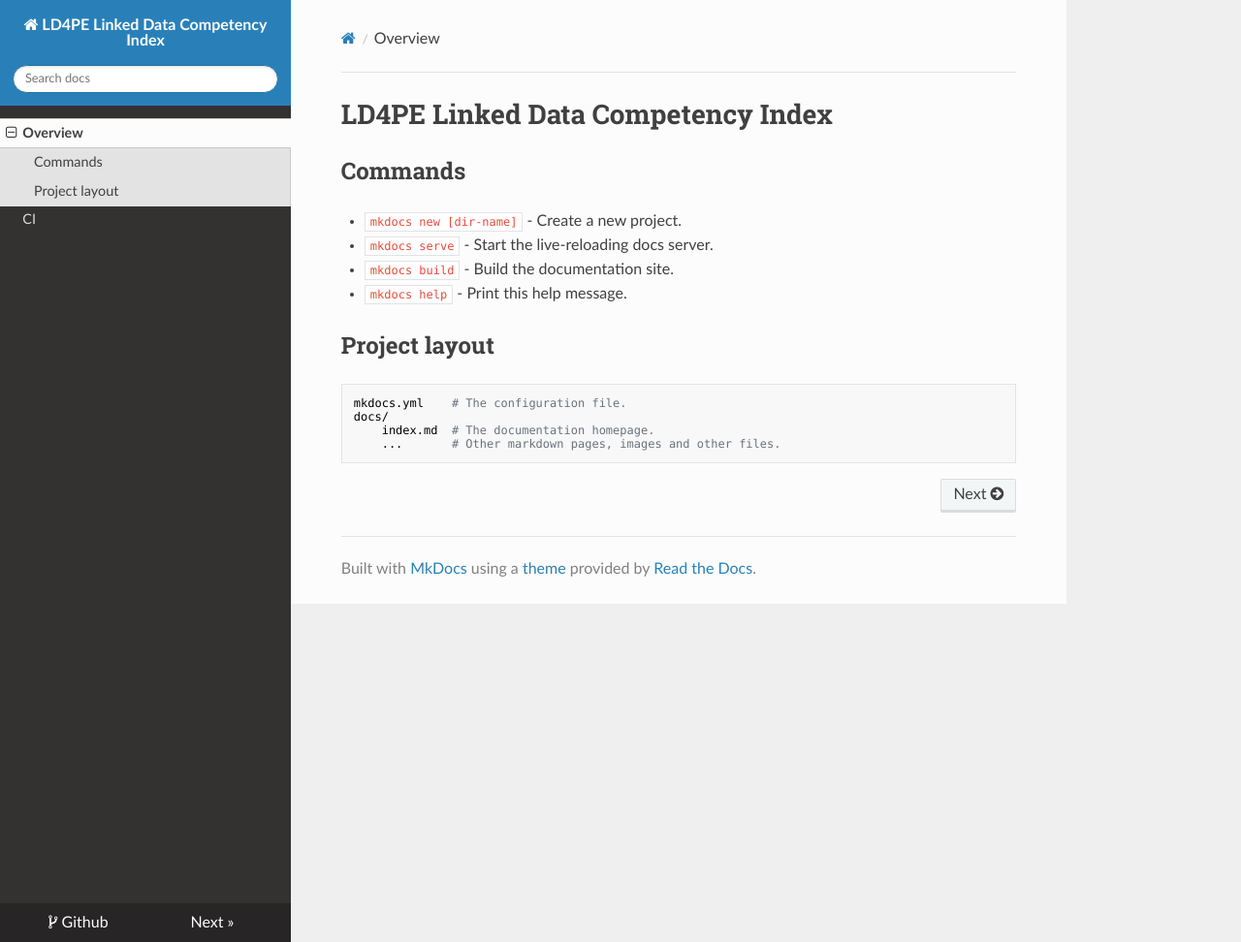
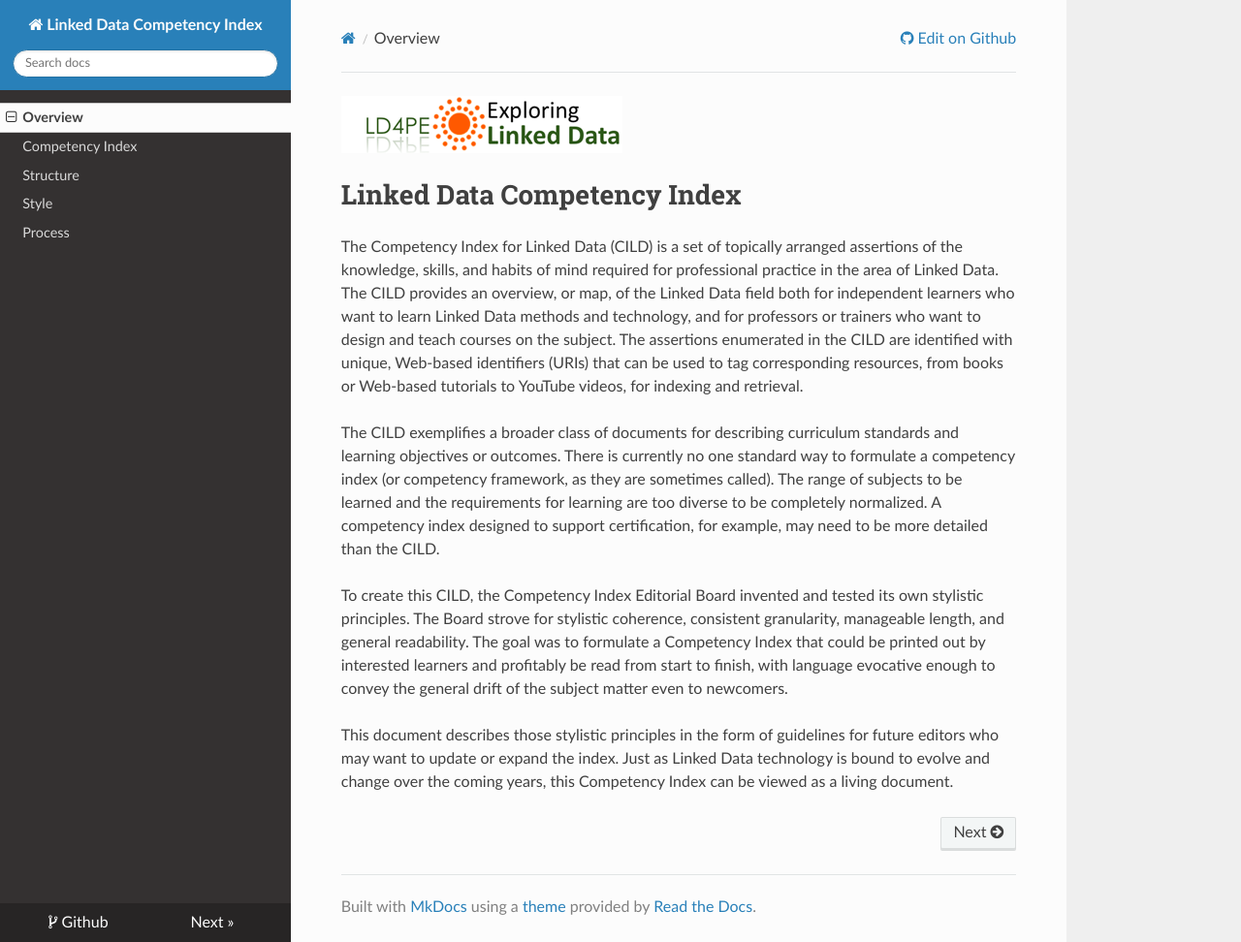
Before and after one commit to dcmi/ldci, an MkDocs documentation site: the page built from docs/index.md, in a window 1280 px wide and 972 px high. Shown: the whole window at 97% size. Built offline with MkDocs 1.6.1, drawn with Linux system fonts in a browser that asks for light colours; nearby versions of some CDN libraries; old or Windows-style settings are respelled for this version of MkDocs.

Commit message:
add text about process and style

```diff
--- a/docs/index.md
+++ b/docs/index.md
@@ -1,15 +1,32 @@
-# LD4PE Linked Data Competency Index
+![Logo](img/ld4pe-290px.png)
+# Linked Data Competency Index
 
-## Commands
+The Competency Index for Linked Data (CILD) is a set of topically arranged
+assertions of the knowledge, skills, and habits of mind required for
+professional practice in the area of Linked Data.  The CILD provides an
+overview, or map, of the Linked Data field both for independent learners who
+want to learn Linked Data methods and technology, and for professors or
+trainers who want to design and teach courses on the subject.  The assertions
+enumerated in the CILD are identified with unique, Web-based identifiers (URIs)
+that can be used to tag corresponding resources, from books or Web-based
+tutorials to YouTube videos, for indexing and retrieval.
 
-* `mkdocs new [dir-name]` - Create a new project.
-* `mkdocs serve` - Start the live-reloading docs server.
-* `mkdocs build` - Build the documentation site.
-* `mkdocs help` - Print this help message.
+The CILD exemplifies a broader class of documents for describing curriculum
+standards and learning objectives or outcomes.  There is currently no one
+standard way to formulate a competency index (or competency framework, as they
+are sometimes called).  The range of subjects to be learned and the
+requirements for learning are too diverse to be completely normalized.  A
+competency index designed to support certification, for example, may need to be
+more detailed than the CILD.
 
-## Project layout
+To create this CILD, the Competency Index Editorial Board invented and tested
+its own stylistic principles.  The Board strove for stylistic coherence,
+consistent granularity, manageable length, and general readability.  The goal
+was to formulate a Competency Index that could be printed out by interested
+learners and profitably be read from start to finish, with language evocative
+enough to convey the general drift of the subject matter even to newcomers.
 
-    mkdocs.yml    # The configuration file.
-    docs/
-        index.md  # The documentation homepage.
-        ...       # Other markdown pages, images and other files.
+This document describes those stylistic principles in the form of guidelines
+for future editors who may want to update or expand the index.  Just as Linked
+Data technology is bound to evolve and change over the coming years, this
+Competency Index can be viewed as a living document.
--- a/mkdocs.yml
+++ b/mkdocs.yml
@@ -1,9 +1,12 @@
-site_name: LD4PE Linked Data Competency Index
+site_name: Linked Data Competency Index
 pages:
     - Overview: 'index.md'
-    - CI: 'D2695955.md'
+    - Competency Index: 'D2695955.md'
+    - Structure: 'structure.md'
+    - Style: 'style.md'
+    - Process: 'process.md'
 theme: 'readthedocs'
-repo_uri: https://github.com/dcmi/ldcompindex
+repo_url: https://github.com/dcmi/ldcompindex
 repo_name: 'Github'
-edit_url: 'edit/master/docs/'
-site_description: 'For crowdsourcing the maintenance and evolution of LD4PE Linked Data Competency Index'
+edit_uri: 'edit/master/docs/'
+site_description: 'For crowdsourcing the maintenance and evolution of the LD4PE Linked Data Competency Index'
```
Also changed, not shown: docs/process.md (added, +6 -0 lines), docs/style.md (added, +87 -0 lines), docs/img/ld4pe-290px.png (added), 1 other file.
